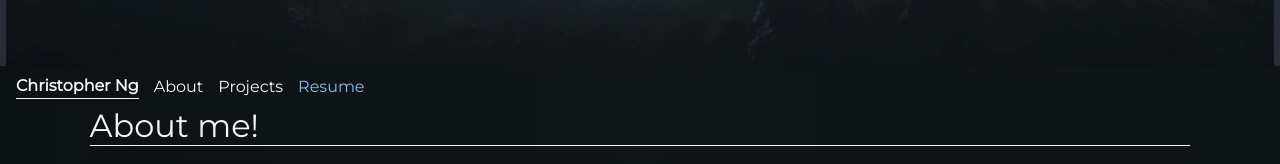
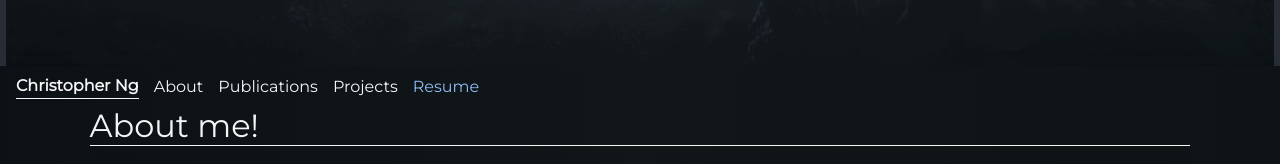
Before and after one commit to ChrisnNg/Ng, a React (Create React App) app: page / in a window 1280 px wide. Shown: the part 734-898 px from the top of the page. Built offline with nearby package versions, Linux system fonts and the light colour scheme.

Commit message:
add publications to nav

```diff
--- a/src/components/Nav.js
+++ b/src/components/Nav.js
@@ -27,6 +27,16 @@ const Nav = () => {
           About
         </Link>
         <Link
+          to="publications"
+          activeClass="active"
+          spy={true}
+          smooth={true}
+          className="links"
+          offset={-50}
+        >
+          Publications
+        </Link>
+        <Link
           to="projects"
           activeClass="active"
           spy={true}
```
